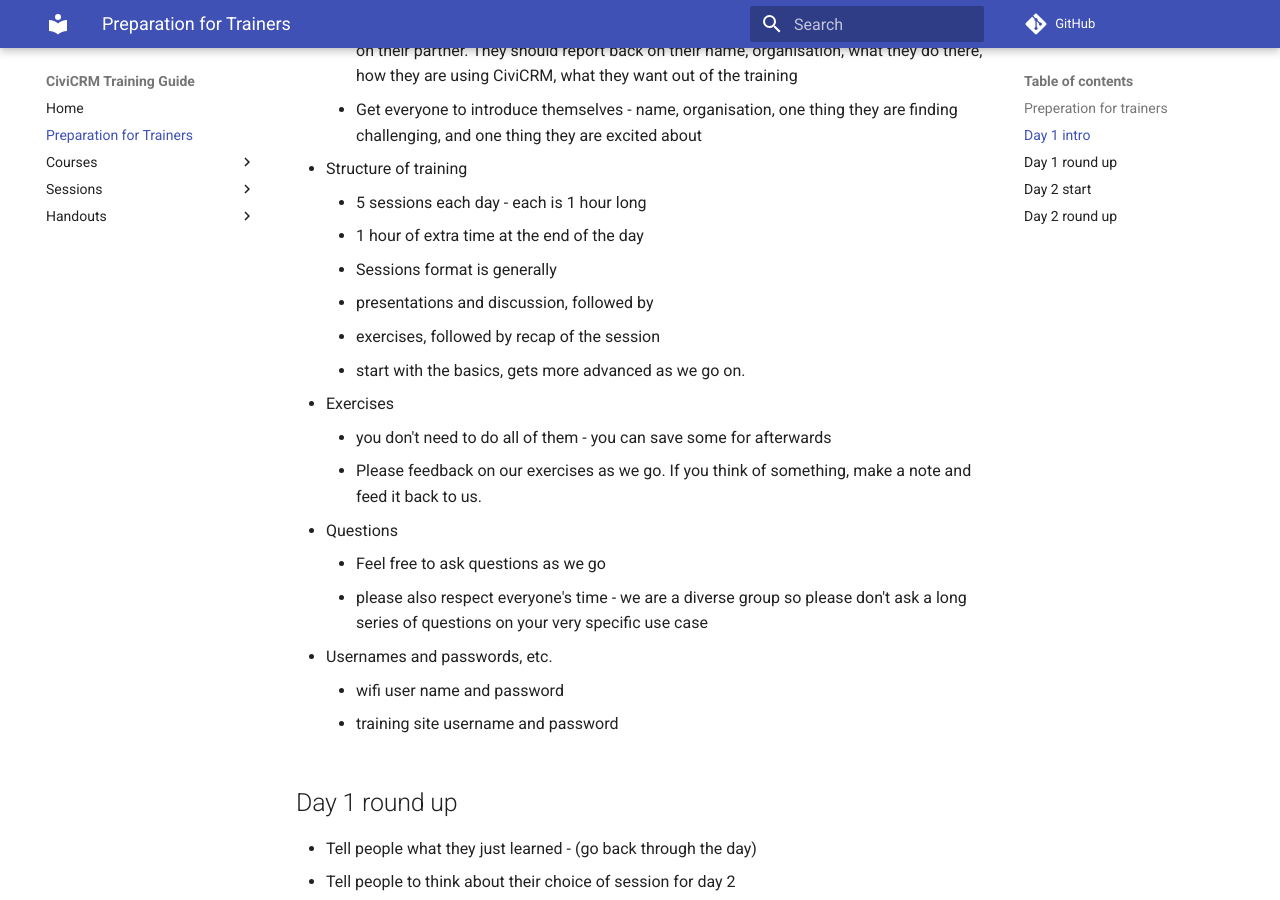
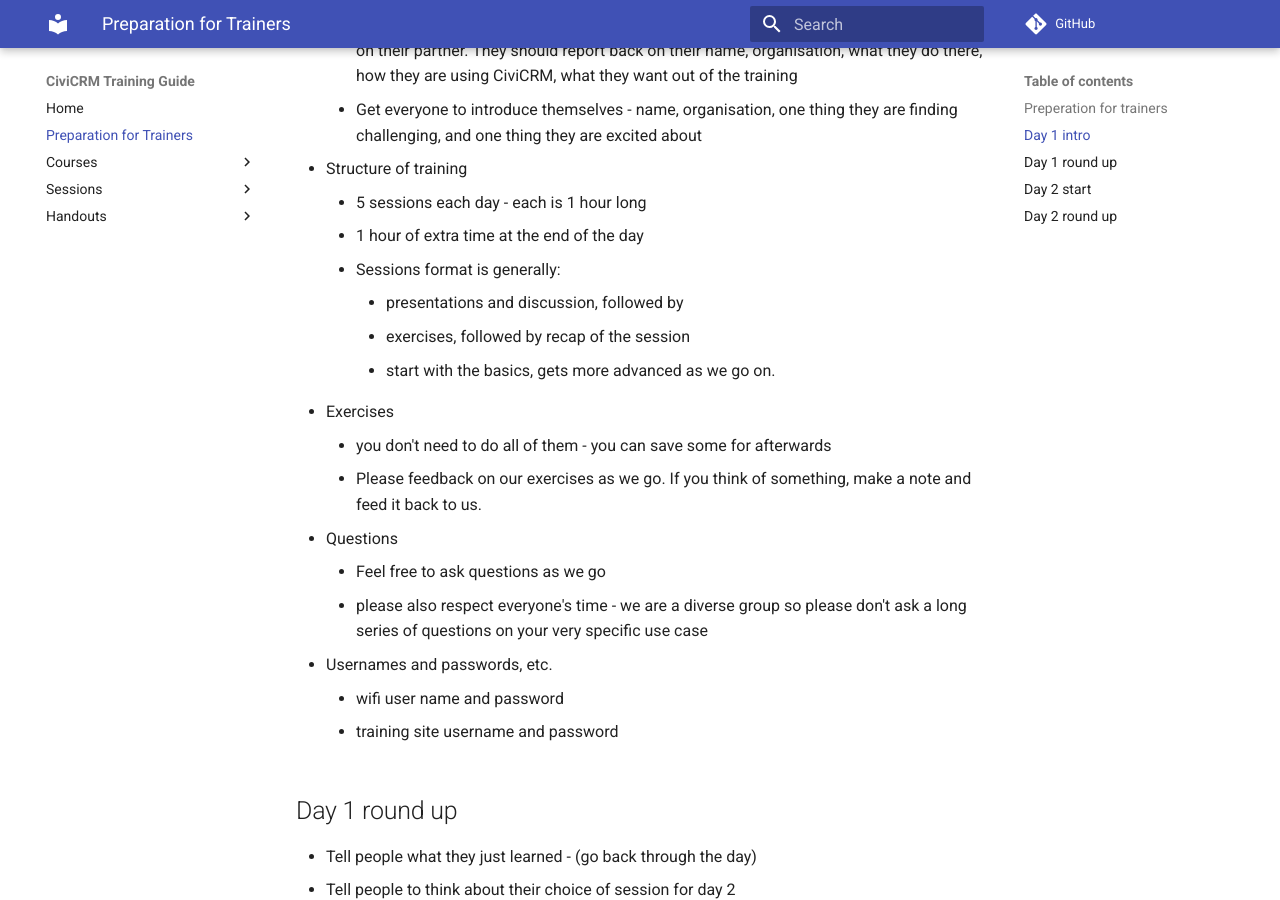
Before and after one commit to civicrm/civicrm-training-guide, an MkDocs documentation site: the page built from docs/introduction-for-trainers.md, in a window 1280 px wide and 900 px high, scrolled down 647 px. Built offline with MkDocs 1.6.1 and Material for MkDocs 9.7.7, drawn with Linux system fonts in a browser that asks for light colours; comment, search, counter and statistics services are not loaded; old or Windows-style settings are respelled for this version of MkDocs.

```diff
--- a/docs/introduction-for-trainers.md
+++ b/docs/introduction-for-trainers.md
@@ -18,10 +18,10 @@ Some general tips
 - Structure of training
     - 5 sessions each day - each is 1 hour long
     - 1 hour of extra time at the end of the day
-    - Sessions format is generally
-    - presentations and discussion, followed by
-    - exercises, followed by recap of the session
-    - start with the basics, gets more advanced as we go on.
+    - Sessions format is generally:
+        - presentations and discussion, followed by
+        - exercises, followed by recap of the session
+        - start with the basics, gets more advanced as we go on.
 - Exercises
     - you don't need to do all of them - you can save some for afterwards
     - Please feedback on our exercises as we go. If you think of something, make a note and feed it back to us.
```
